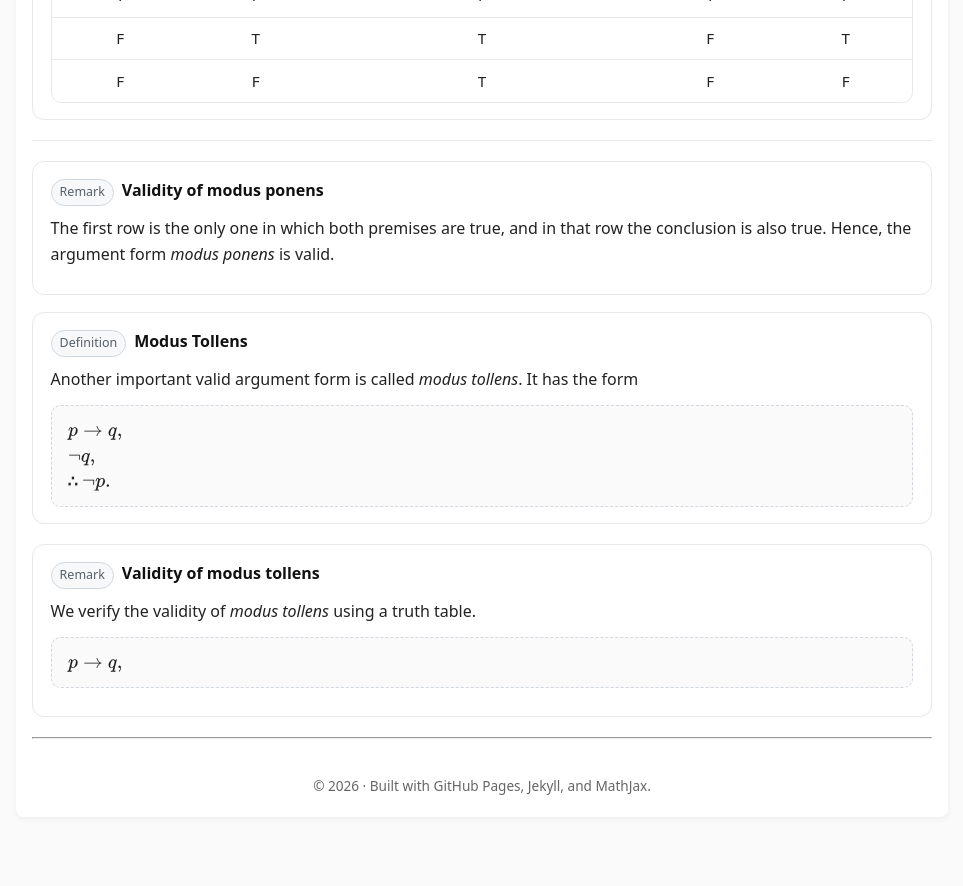
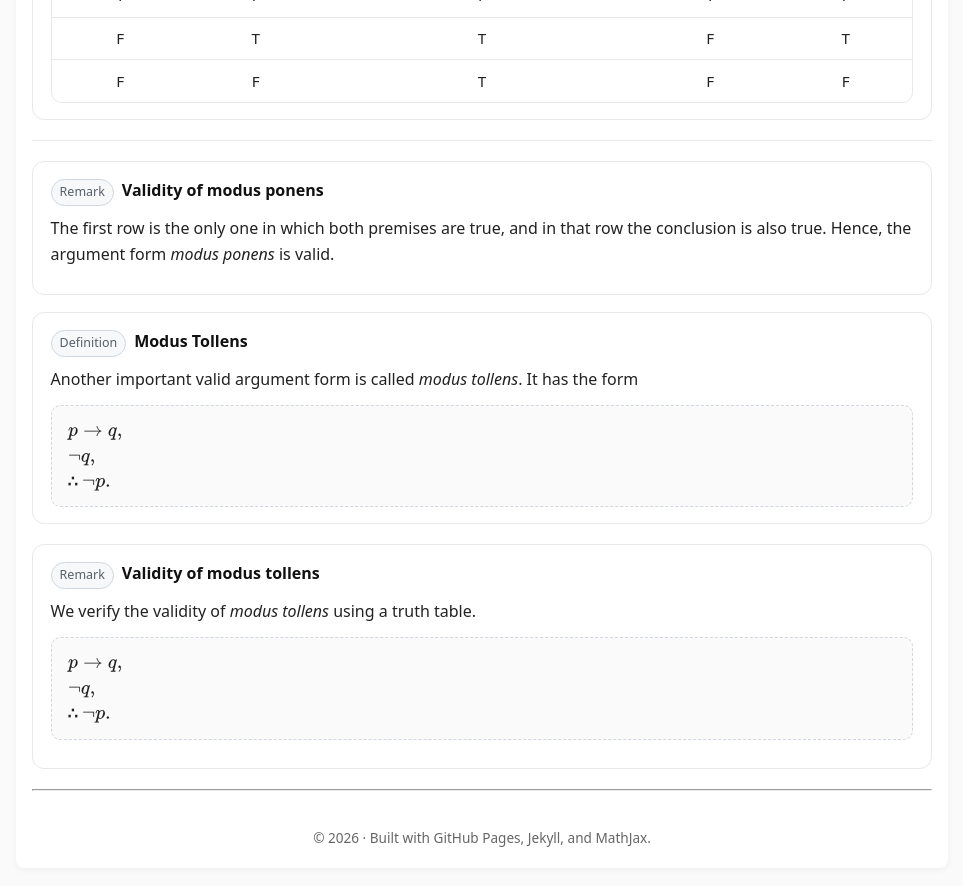
Before and after one commit to SaleemKamaludin/SaleemKamaludin.github.io, a Jekyll site: the page built from courses/comp1604/lecture-notes/lecture-01/index.md, in a window 1280 px wide and 900 px high, scrolled down 4276 px. Shown: the top 886 px of the window, without its empty margins (158-1121 px from the left). Built offline with Jekyll 4.4.1, drawn with Linux system fonts in a browser that asks for light colours; before the commit the page ends 5125 px from its top, so only the background shows below that.

Commit message:
Update index.md

```diff
--- a/courses/comp1604/lecture-notes/lecture-01/index.md
+++ b/courses/comp1604/lecture-notes/lecture-01/index.md
@@ -1298,3 +1298,6 @@ It is instructive to verify that modus ponens is a valid argument form. Doing so
 
 <div class="math-block" aria-label="Modus tollens form">
       <p style="margin:0;">\(p \to q,\)</p>
+<p style="margin:0;">\(\lnot q,\)</p>
+      <p style="margin:0; font-weight:650;">∴ \(\lnot p.\)</p>
+    </div>
```
